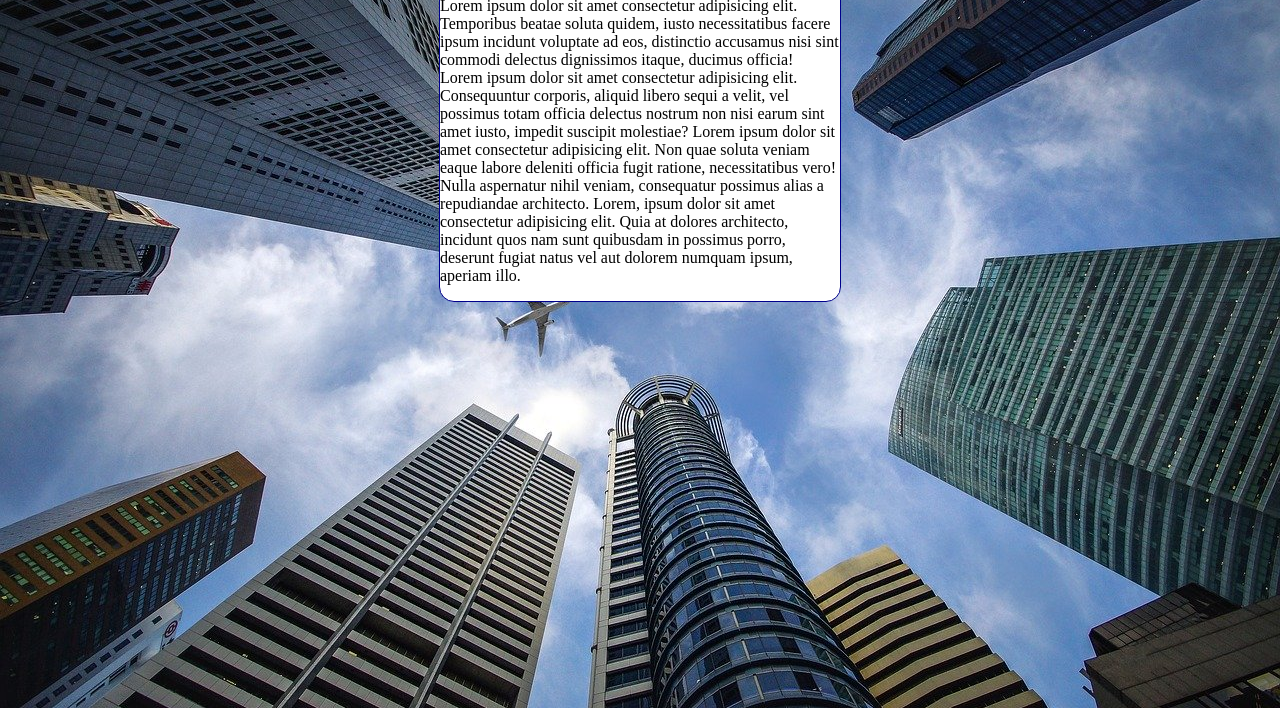
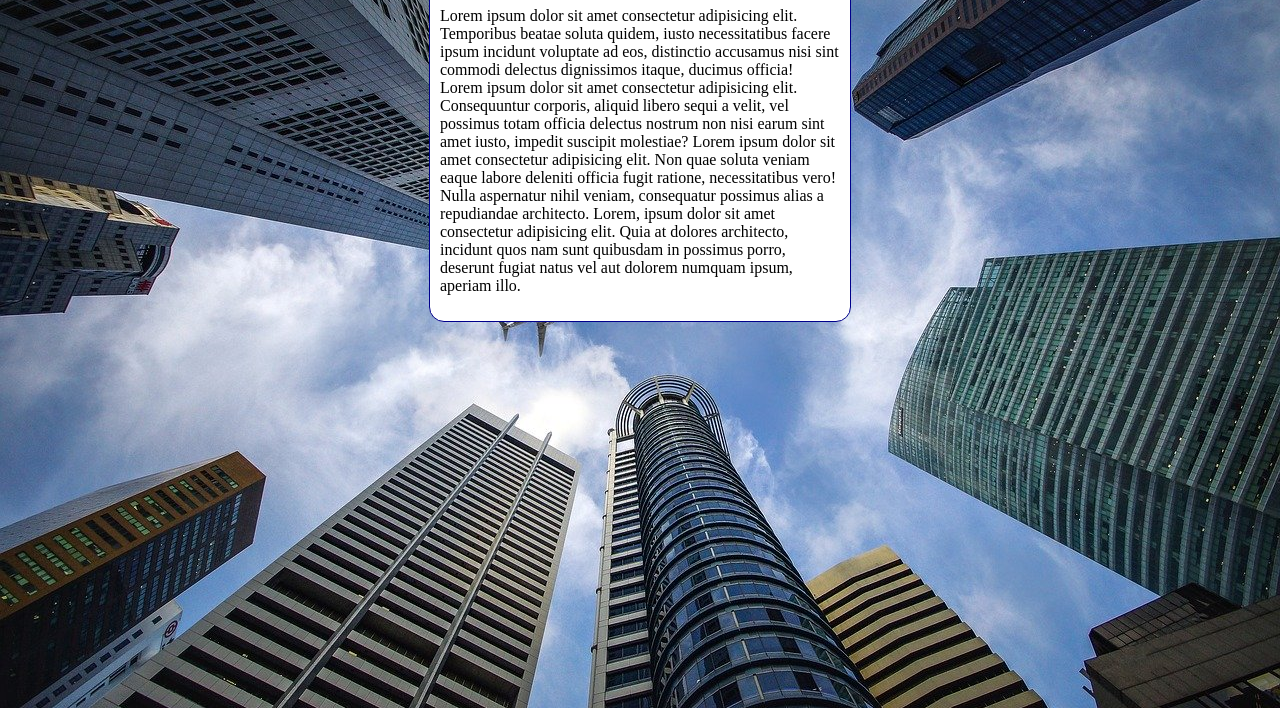
Before and after one commit to rodrigopereira21/html-css, a plain HTML site: page exercicios/ex0022/fundo006.html in a window 1280 px wide. Shown: the part 92-800 px from the top of the page. Drawn offline with Linux system fonts and the light colour scheme.

Commit message:
Update fundo006.html

```diff
--- a/exercicios/ex0022/fundo006.html
+++ b/exercicios/ex0022/fundo006.html
@@ -9,6 +9,9 @@
             background-color: black;
             background-image: url(imagens/wallpaper002.jpg);background-position: center top;
             background-repeat: no-repeat;
+            background-size: cover;
+            height: 98vh;
+
         }
         main {
             background-color: white;
@@ -16,6 +19,8 @@
             width: 400px;
             margin: auto;
             border-radius: 15px;
+            padding: 10px;
+
         }
     </style>
 </head>
```
